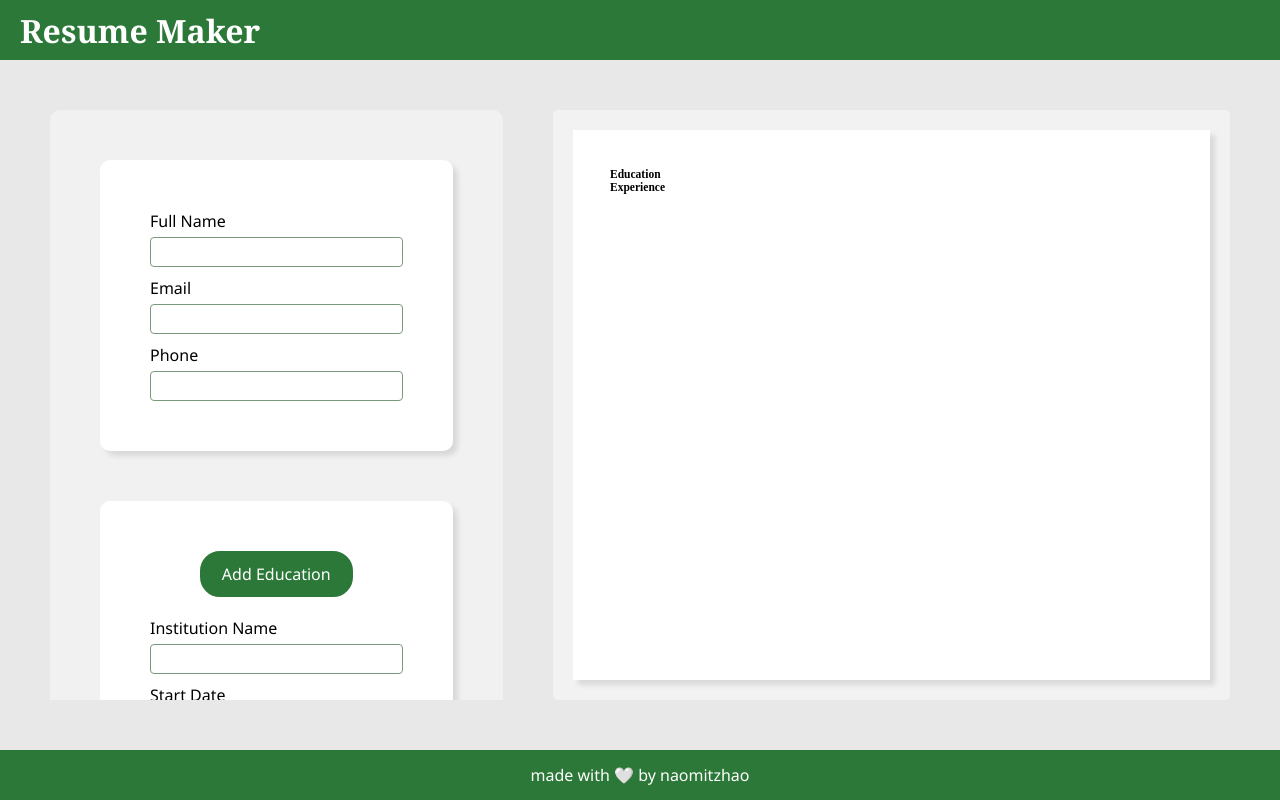
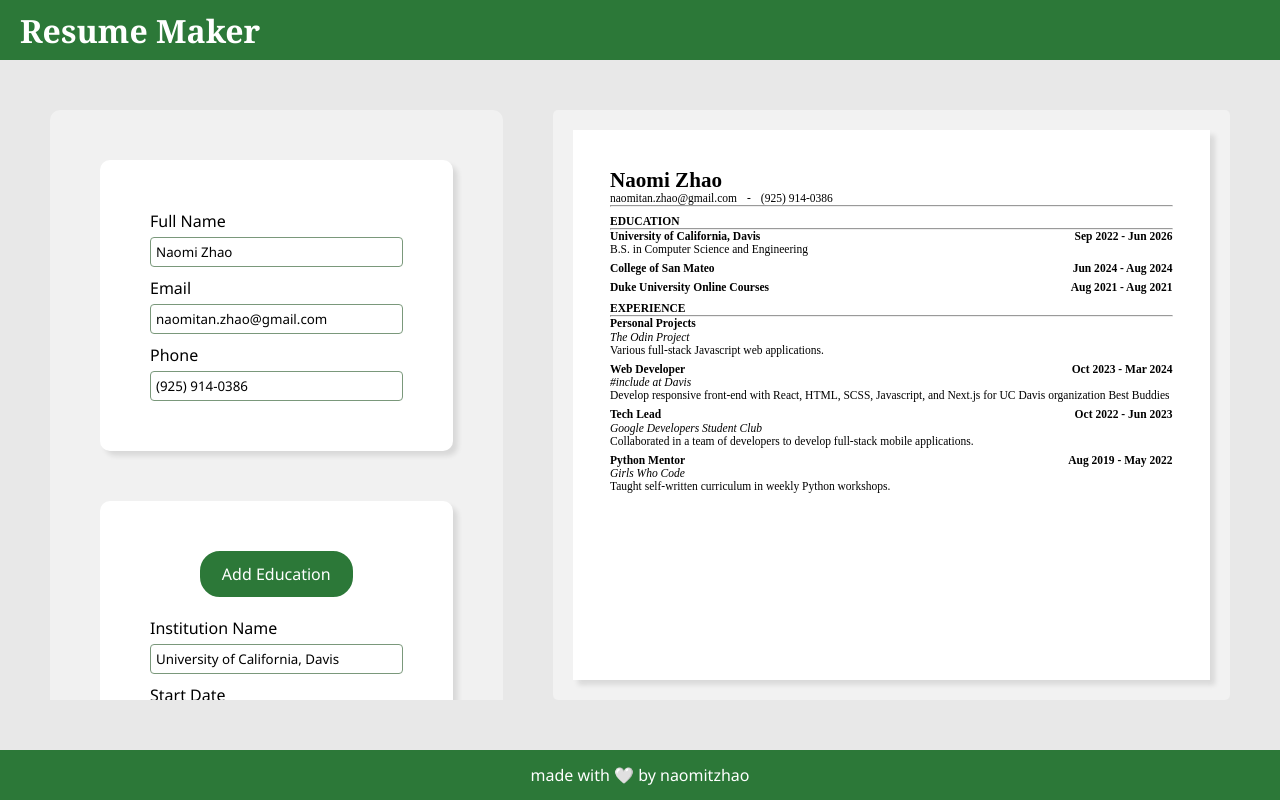
Before and after one commit to naomitzhao/top-projects, a React (Vite) app in the folder cv-application/: page / in a window 1280 px wide. Built offline with nearby package versions, Linux system fonts and the light colour scheme.

Commit message:
feat: Add styling for resume preview

```diff
--- a/cv-application/src/components/App.jsx
+++ b/cv-application/src/components/App.jsx
@@ -7,41 +7,111 @@ import ExperienceForm from './ExperienceForm';
 import Resume from './Resume';
 
 function App() {
+  const exampleData = {
+    basicInfo: {
+      name: "Naomi Zhao",
+      email: "naomitan.zhao@gmail.com",
+      phone: "(925) 914-0386"
+    },
+    education: [
+      {
+        name: "University of California, Davis",
+        startDate: "Sep 2022",
+        endDate: "Jun 2026",
+        degree: "B.S.",
+        area: "Computer Science and Engineering",
+        key: 0
+      },
+      {
+        name: "College of San Mateo",
+        startDate: "Jun 2024",
+        endDate: "Aug 2024",
+        degree: "",
+        area: "",
+        key: 1
+      },
+      {
+        name: "Duke University Online Courses",
+        startDate: "Aug 2021",
+        endDate: "Aug 2021",
+        degree: "",
+        area: "",
+        key: 1
+      },
+    ],
+    experience: [
+      {
+        name: "The Odin Project",
+        title: "Personal Projects",
+        startDate: "",
+        endDate: "",
+        description: "Various full-stack Javascript web applications.",
+        key: 0
+      },
+      {
+        name: "#include at Davis",
+        title: "Web Developer",
+        startDate: "Oct 2023",
+        endDate: "Mar 2024",
+        description: "Develop responsive front-end with React, HTML, SCSS, Javascript, and Next.js for UC Davis organization Best Buddies",
+        key: 1
+      },
+      {
+        name: "Google Developers Student Club",
+        title: "Tech Lead",
+        startDate: "Oct 2022",
+        endDate: "Jun 2023",
+        description: "Collaborated in a team of developers to develop full-stack mobile applications.",
+        key: 2
+      },
+      {
+        name: "Girls Who Code",
+        title: "Python Mentor",
+        startDate: "Aug 2019",
+        endDate: "May 2022",
+        description: "Taught self-written curriculum in weekly Python workshops.",
+        key: 3
+      }
+    ]
+  };
   // state for name, email, phone
   const [basicInfo, setBasicInfo] = useState(
-    {
-      name: "",
-      email: "",
-      phone: ""
-    }
+    // {
+    //   name: "",
+    //   email: "",
+    //   phone: ""
+    // }
+    exampleData.basicInfo
   )
 
   // state for list of education
   const [education, setEducation] = useState(
-    [
-      {
-        name: "",
-        startDate: "",
-        endDate: "",
-        degree: "",
-        area: "",
-        key: 0
-      }
-    ]
+    // [
+    //   {
+    //     name: "",
+    //     startDate: "",
+    //     endDate: "",
+    //     degree: "",
+    //     area: "",
+    //     key: 0
+    //   }
+    // ]
+    exampleData.education
   )
 
   // state for list of experience
   const [experience, setExperience] = useState(
-    [
-      {
-        name: "",
-        position: "",
-        startDate: "",
-        endDate: "",
-        description: "",
-        key: 0
-      }
-    ]
+    // [
+    //   {
+    //     name: "",
+    //     title: "",
+    //     startDate: "",
+    //     endDate: "",
+    //     description: "",
+    //     key: 0
+    //   }
+    // ]
+    exampleData.experience
   );
 
   // update basic info based on form
@@ -112,10 +182,9 @@ function App() {
     }
     newExp.push({
       name: "",
+      title: "",
       startDate: "",
       endDate: "",
-      degree: "",
-      area: "",
       description: "",
       key: (experience.length != 0) ? experience[experience.length - 1].key + 1 : 0
     });
--- a/cv-application/src/components/ExperienceForm.jsx
+++ b/cv-application/src/components/ExperienceForm.jsx
@@ -14,12 +14,12 @@ export default function ExperienceForm ({ onChange, experience, setExperience })
         return (
             <div key={"exp" + item.key}>
                 <div>
+                    <label htmlFor="title">Position Title</label>
+                    <input name="title" defaultValue={item.title} onChange={onChange}></input>
+                </div>
+                <div>
                     <label htmlFor={"expName" + item.key}>Company/Organization</label>
                     <input name="name" id={"expName" + item.key} defaultValue={item.name} onChange={onChange}></input>
-                </div>
-                <div>
-                    <label htmlFor="title">Position Title</label>
-                    <input name="title" defaultValue={item.position} onChange={onChange}></input>
                 </div>
                 <div>
                     <label htmlFor="startDate">Start Date</label>
--- a/cv-application/src/components/Resume.jsx
+++ b/cv-application/src/components/Resume.jsx
@@ -1,3 +1,5 @@
+import '../styles/Resume.css';
+
 /* eslint-disable react/prop-types */
 export default function Resume({ basicInfo, education, experience }) {
     return (
@@ -6,34 +8,52 @@ export default function Resume({ basicInfo, education, experience }) {
           <div id="resumeContent">
             <div id="resumeBasicInfo">
               <h1>{basicInfo.name}</h1>
-              <p>{basicInfo.email}</p>
+              <div className={"contactInfo"}>
+                  {basicInfo.email && <p>{basicInfo.email}</p> }
+                  { (basicInfo.email && basicInfo.phone) && <p>-</p> }
                   <p>{basicInfo.phone}</p>
               </div>
+              <hr></hr>
+            </div>
             <div id="resumeEducation">
-              { education.length && <h2>Education</h2>}
-              {education.map((item) => {
+              { education.length && <h2>EDUCATION</h2>}
+              { education.length && <hr></hr> }
+              <div id="educationItems">
+                  { education.map((item) => {
                     return(
                       <div key={item.key}>
+                        <div className={"twoItemLine"}>
                             <h3>{item.name}</h3>
-                    <p>{(item.startDate || item.endDate)? item.startDate + ' - ' + item.endDate : ""}</p>
+                            <h3>{(item.startDate || item.endDate)? item.startDate + ' - ' + item.endDate : ""}</h3>
+                        </div>
+                        <div className={"twoItemLine"}>
                             <p>{item.degree}{(item.area != "")? ' in ' : ''}{item.area}</p>
+                        </div>
                         <p>{item.description}</p>
                       </div>
                     )
-              })}
+                  }) }
+              </div>
             </div>
             <div id="resumeExperience">
-              { experience.length && <h2>Experience</h2> }
-              {experience.map((item) => {
+              { experience.length && <h2>EXPERIENCE</h2> }
+              { experience.length && <hr></hr>}
+              <div id="experienceItems">
+                  { experience.map((item) => {
                     return(
                       <div key={item.key}>
-                    <h3>{item.name}</h3>
-                    <p>{item.title}</p>
-                    <p>{(item.startDate || item.endDate)? item.startDate + ' - ' + item.endDate : ""}</p>
+                        <div className={"twoItemLine"}>
+                            <h3>{item.title}</h3>
+                            <h3>{(item.startDate || item.endDate)? item.startDate + ' - ' + item.endDate : ""}</h3>
+                        </div>
+                        <div className={"twoItemLine"}>
+                            <p className={"companyName"}>{item.name}</p>
+                        </div>
                         <p>{item.description}</p>
                       </div>
                     )
-              })}
+                  }) }
+              </div>
             </div>
           </div>
         </div>
--- a/cv-application/src/styles/App.css
+++ b/cv-application/src/styles/App.css
@@ -111,61 +111,3 @@ input:focus {
 .deletebutton:hover {
   text-decoration: underline;
 }
-
-#resumeContainer {
-  display: flex;
-  flex-direction: column;
-
-  background-color: rgba(255, 255, 255, 0.4);
-  border-radius: 5px;
-  padding: 20px;
-
-  overflow: auto;
-  max-height: calc(100% - 40px);
-}
-
-#resume {
-
-  display: flex;
-  flex-direction: column;
-  justify-content: stretch;
-
-  --ratio: 75;
-
-  height: calc(11px * var(--ratio));
-  width: calc(8.5px * var(--ratio));
-  /* 1 inch = 75 px */
-  /* 1 inch = 72 pt font */
-  background-color: white;
-  box-shadow: 5px 5px 5px rgba(0, 0, 0, 0.1);
-}
-
-#resumeContent {
-  padding: calc(var(--ratio) * 0.5px);
-}
-
-#resumeContent * {
-  font-weight: 400;
-  font-size: calc(72px / var(--ratio));
-  /* 1pt font = 1 em */
-  line-height: 115%;
-  font-family: 'Times New Roman', Times, serif;
-}
-
-#resumeContent h1 {
-  font-size: 22em;
-  font-weight: 700;
-}
-
-#resumeContent h2 {
-  font-size: 12em;
-  font-weight: 700;
-}
-
-#resumeContent h3 {
-  font-size: 12em;
-}
-
-#resumeContent p {
-  font-size: 12em;
-}
--- /dev/null
+++ b/cv-application/src/styles/Resume.css
@@ -0,0 +1,81 @@
+#resumeContainer {
+    display: flex;
+    flex-direction: column;
+
+    background-color: rgba(255, 255, 255, 0.4);
+    border-radius: 5px;
+    padding: 20px;
+
+    overflow: auto;
+    max-height: calc(100% - 40px);
+}
+
+#resume {
+
+    display: flex;
+    flex-direction: column;
+    justify-content: stretch;
+
+    --ratio: 75;
+
+    height: calc(11px * var(--ratio));
+    width: calc(8.5px * var(--ratio));
+    /* 1 inch = 75 px */
+    /* 1 inch = 72 pt font */
+    background-color: white;
+    box-shadow: 5px 5px 5px rgba(0, 0, 0, 0.1);
+}
+
+#resumeContent {
+    font-weight: 400;
+    /* 1pt font = 1 em */
+    font-size: calc(72px / var(--ratio));
+
+    padding: calc(var(--ratio) * 0.5px);
+    display: flex;
+    flex-direction: column;
+    gap: 8em;
+}
+
+#resumeContent * {
+    line-height: 115%;
+    font-family: 'Times New Roman', Times, serif;
+}
+
+#resumeContent h1 {
+    font-size: 22em;
+    font-weight: 700;
+}
+
+#resumeContent h2 {
+    font-size: 12em;
+    font-weight: 700;
+}
+
+#resumeContent h3 {
+    font-size: 12em;
+}
+
+#resumeContent p {
+    font-size: 12em;
+}
+
+.contactInfo {
+    display: flex;
+    gap: 10px;
+}
+
+.twoItemLine {
+    display: flex;
+    justify-content: space-between;
+}
+
+#educationItems, #experienceItems {
+    display: flex;
+    flex-direction: column;
+    gap: 6em;
+}
+
+.companyName {
+    font-style: italic;
+}
```
Lines whose indentation alone changed are shown as unchanged.
